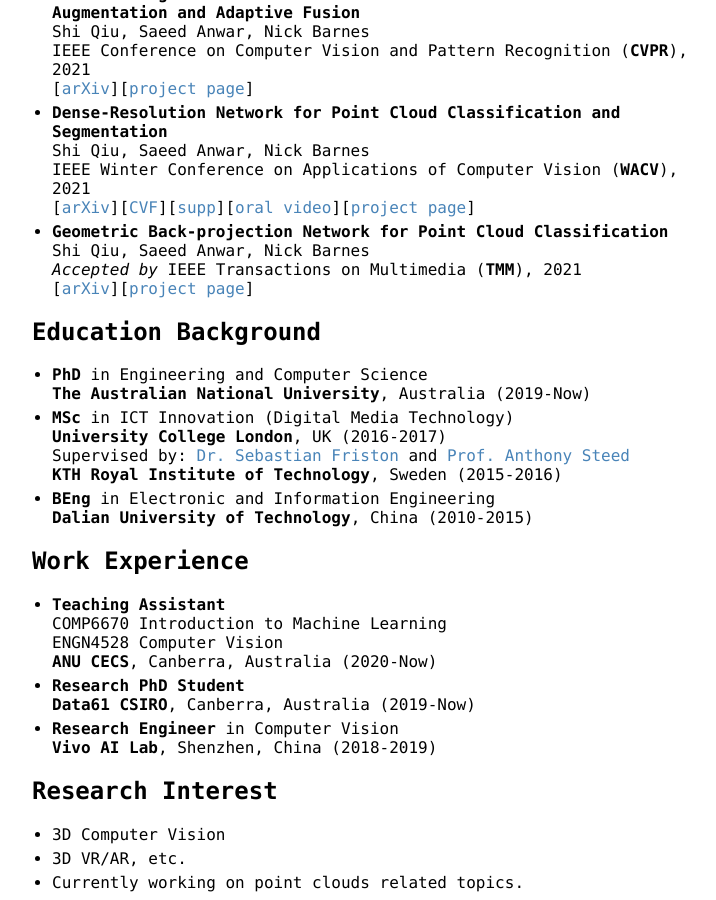
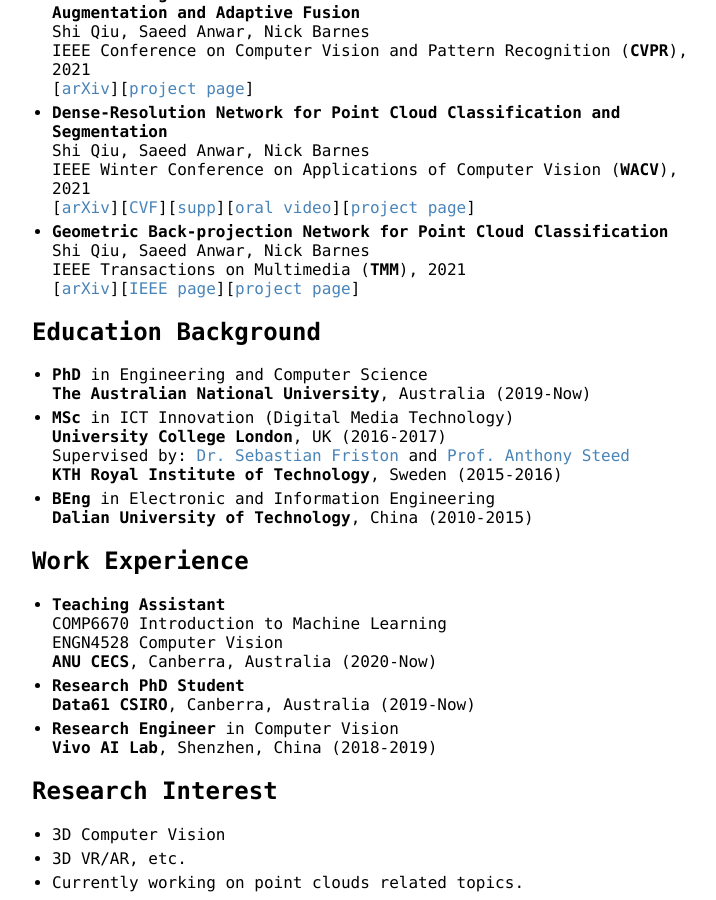
Before and after one commit to ShiQiu0419/ShiQiu0419.github.io, a Jekyll site: the page built from index.md, in a window 1280 px wide and 900 px high, scrolled down 343 px. Shown: the whole window, without its empty margins (258-974 px from the left). Built offline with Jekyll 4.4.1, drawn with Linux system fonts in a browser that asks for light colours; our own code applies the rules of GitHub Pages for plain Markdown files.

Commit message:
Update index.md

```diff
--- a/index.md
+++ b/index.md
@@ -18,8 +18,8 @@
 [[arXiv](https://arxiv.org/abs/2005.06734)][[CVF](https://openaccess.thecvf.com/content/WACV2021/papers/Qiu_Dense-Resolution_Network_for_Point_Cloud_Classification_and_Segmentation_WACV_2021_paper.pdf)][[supp](https://openaccess.thecvf.com/content/WACV2021/supplemental/Qiu_Dense-Resolution_Network_for_WACV_2021_supplemental.pdf)][[oral video](https://youtu.be/TnbksHzaJzw)][[project page](https://github.com/ShiQiu0419/DRNet)]
 * **Geometric Back-projection Network for Point Cloud Classification**
 Shi Qiu, Saeed Anwar, Nick Barnes
-*Accepted by* IEEE Transactions on Multimedia (**TMM**), 2021
-[[arXiv](https://arxiv.org/abs/1911.12885)][[project page](https://github.com/ShiQiu0419/GFNet)]
+IEEE Transactions on Multimedia (**TMM**), 2021
+[[arXiv](https://arxiv.org/abs/1911.12885)][[IEEE page](https://ieeexplore.ieee.org/document/9410405)][[project page](https://github.com/ShiQiu0419/GFNet)]
 
 ## Education Background
 * **PhD** in Engineering and Computer Science
```
